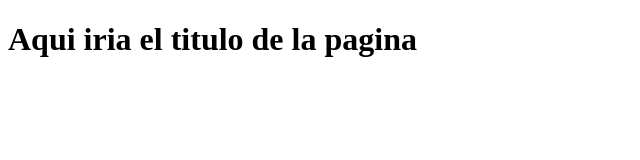
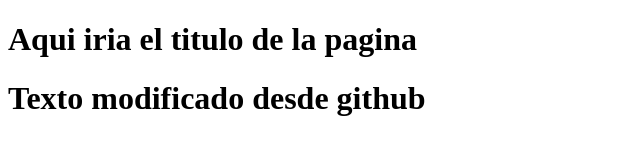
Before and after one commit to Marioocii/ProyectoEd3, a plain HTML site: page index.html in a window 1280 px wide. Shown: the whole page, without its empty margins (0-640 px from the left). Drawn offline with Linux system fonts and the light colour scheme.

Commit message:
Update index.html

```diff
--- a/index.html
+++ b/index.html
@@ -8,5 +8,6 @@
 <body>
 
     <h1>Aqui iria el titulo de la pagina </h1>
+    <h1>Texto modificado desde github</h1>
 </body>
 </html>
```
